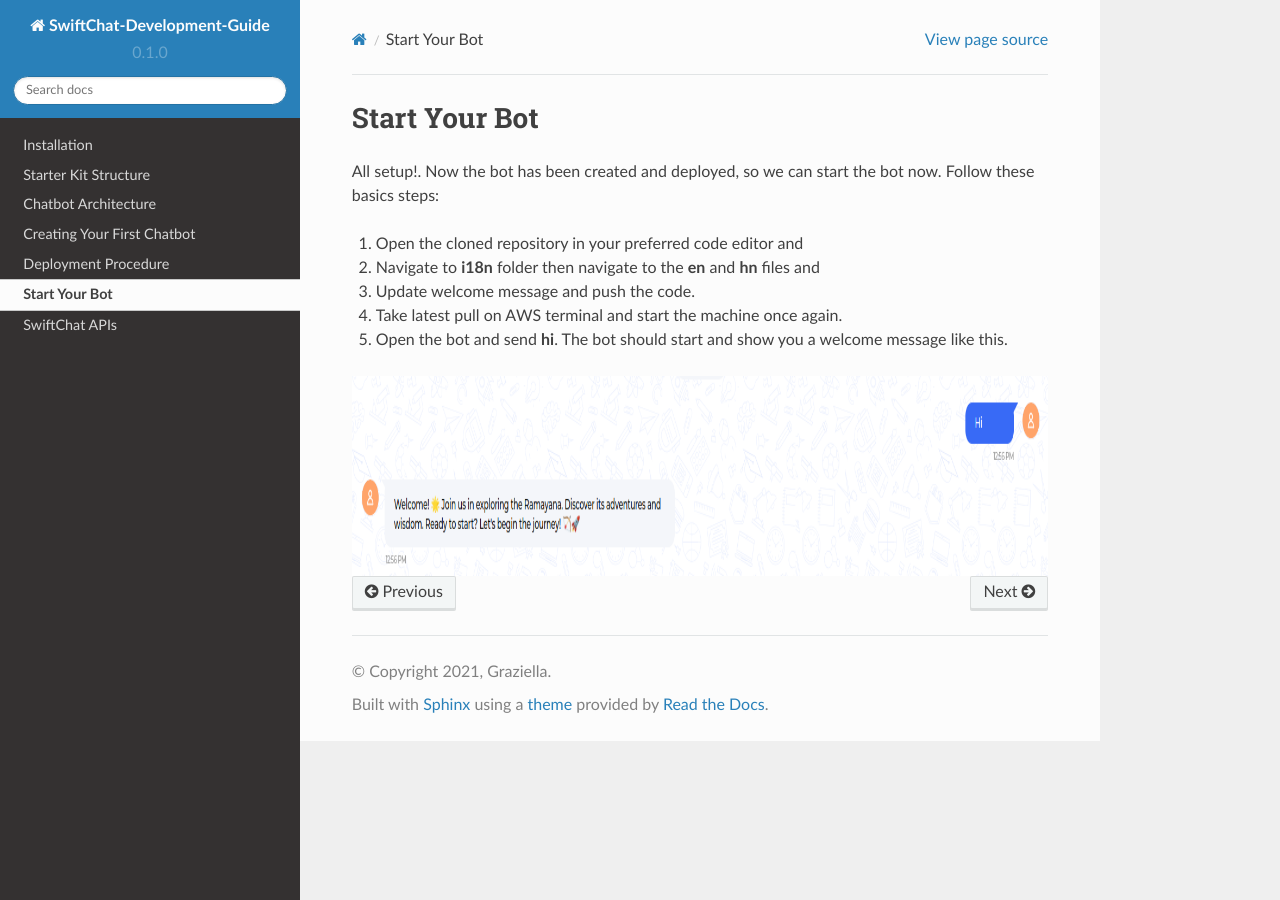
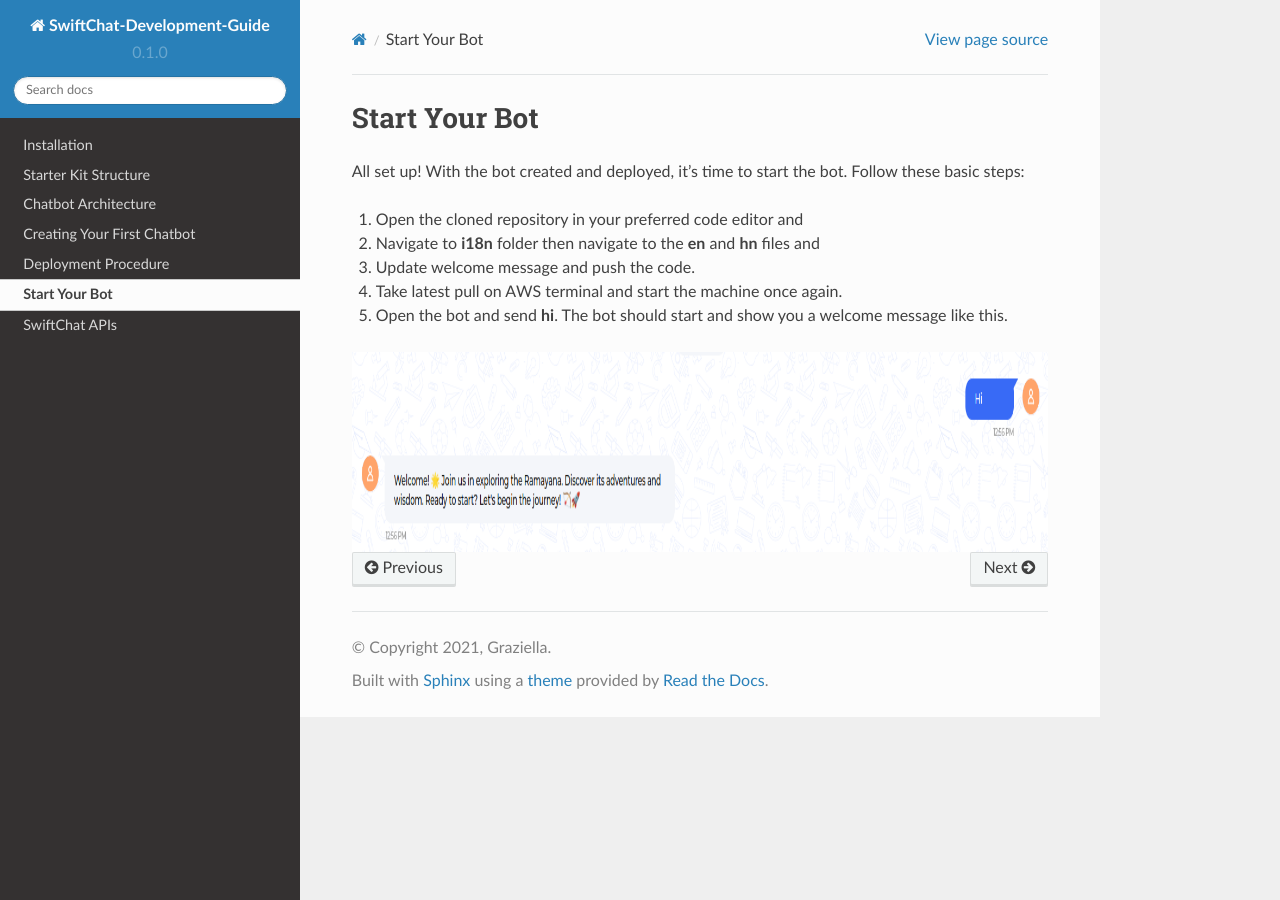
Before and after one commit to Priyanka-sharma181/Chatbot-Development-Guide, a Sphinx documentation site: the page built from docs/source/start.rst, in a window 1280 px wide. Built offline with Sphinx 7.4.7 and the Read the Docs theme 2.0.0, drawn with Linux system fonts in a browser that asks for light colours.

```diff
--- a/docs/source/start.rst
+++ b/docs/source/start.rst
@@ -1,8 +1,7 @@
 Start Your Bot
 ====================
 
-All setup!. Now the bot has been created and deployed, so we can start the bot now.
-Follow these basics steps:
+All set up! With the bot created and deployed, it's time to start the bot. Follow these basic steps:
 
 1. Open the cloned repository in your preferred code editor and
 2. Navigate to **i18n** folder then navigate to the **en** and **hn** files and
```
